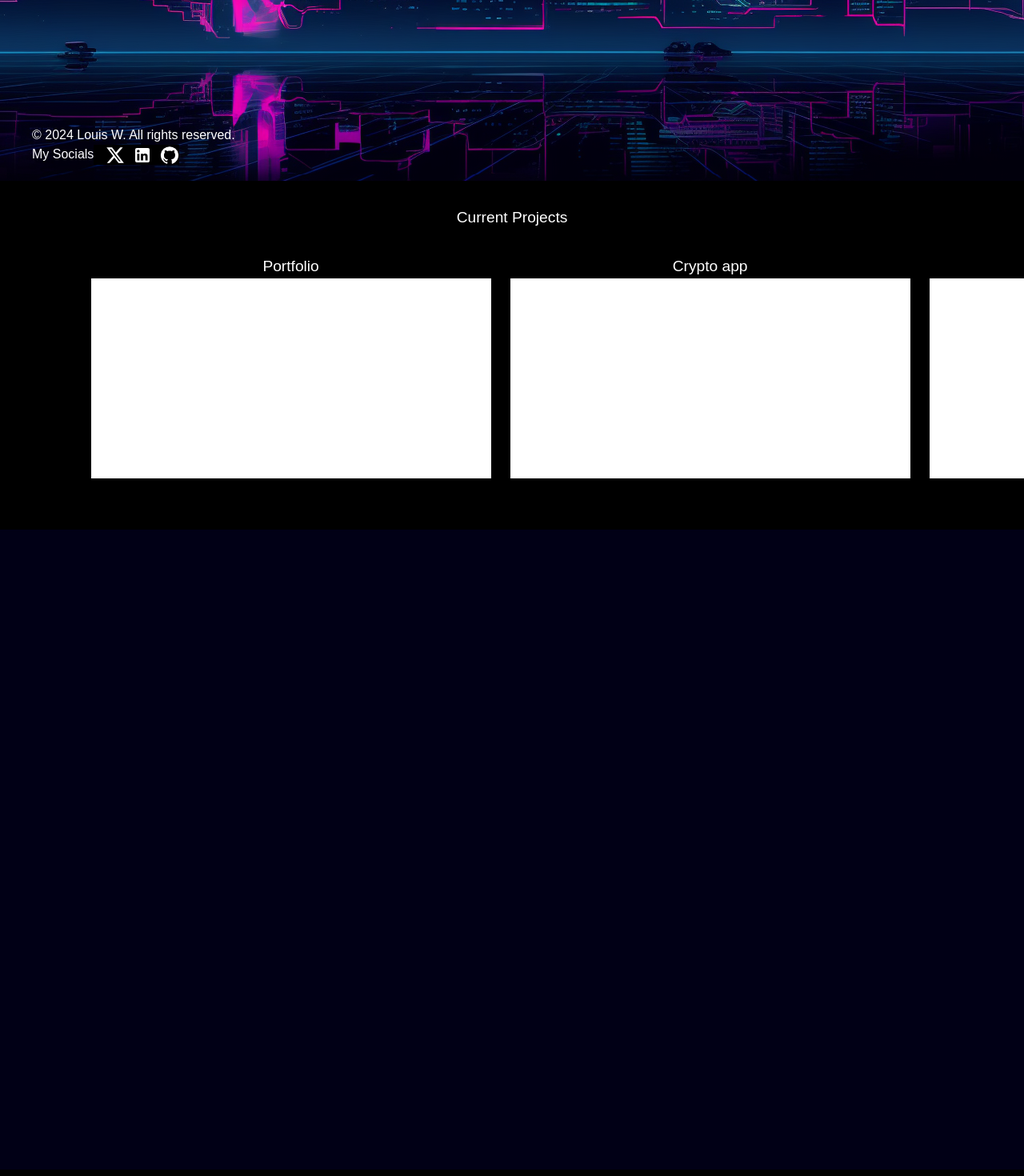
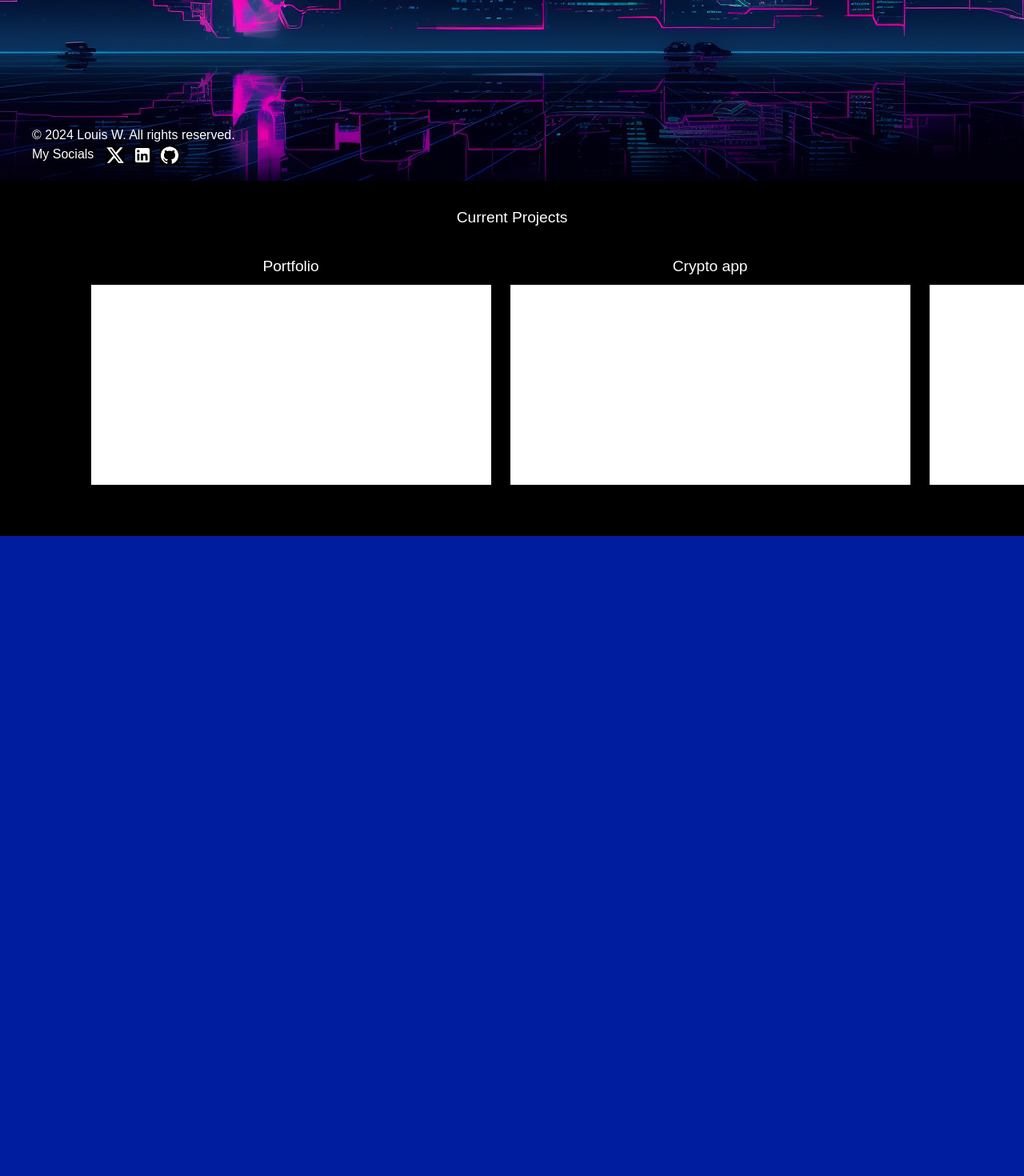
Before and after one commit to LouisWdev/Louis-react-portfolio, a React (Vite) app: page / in a window 1280 px wide. Shown: the part 574-2044 px from the top of the page at 80% size. Built offline with nearby package versions, Linux system fonts and the light colour scheme.

Commit message:
Styling changes

```diff
--- a/src/Pages/Home.tsx
+++ b/src/Pages/Home.tsx
@@ -56,6 +56,7 @@ const Home = () => {
                   </ItemContainer>
               </CurrentContainer>
           <Section>
+
          </Section>
     </>
   );
@@ -67,7 +68,7 @@ export default Home;
 /* GENERAL STYLINGS */
 const Section = styled.div`
     height: 100vh;
-    background-color: #010016;
+    background-color: #001da0;
 `;
 
 /* PROJECTS BEING WORKED ON */
@@ -86,7 +87,6 @@ const ItemContainer = styled.div`
     margin-top: 1vh;
     margin-left: 7vw;
     padding-bottom: 8vh;
-
 `;
 
 const Item = styled.div`
@@ -94,7 +94,10 @@ const Item = styled.div`
     margin-left: 3vh;
 `;
 
-const ItemText = styled.div``;
+const ItemText = styled.div`
+     font-weight: 400;
+     margin-bottom: 1vh;
+`;
 
 const ProjectImage = styled.div`
      background-color: white;
--- a/src/components/Footer.tsx
+++ b/src/components/Footer.tsx
@@ -34,6 +34,7 @@ const Footer = () => {
 export default Footer;
 
 const FooterContainer = styled.div`
+        background-color: transparent;
         display: inline-block;
         position: fixed;
         bottom: 0%;
@@ -43,16 +44,19 @@ const FooterContainer = styled.div`
    `;
 
    const TwitterIconContainer = styled.div`
+       background-color: transparent;
        padding-left: 15px;
        cursor: pointer;
    `;
 
    const LinkedInIconContainer = styled.div`
+      background-color: transparent;
       padding-left: 10px;
       cursor: pointer;
    `;
 
    const GitHubIconContainer = styled.div`
+      background-color: transparent;
       padding-left: 10px;
       cursor: pointer;
    `;
```
